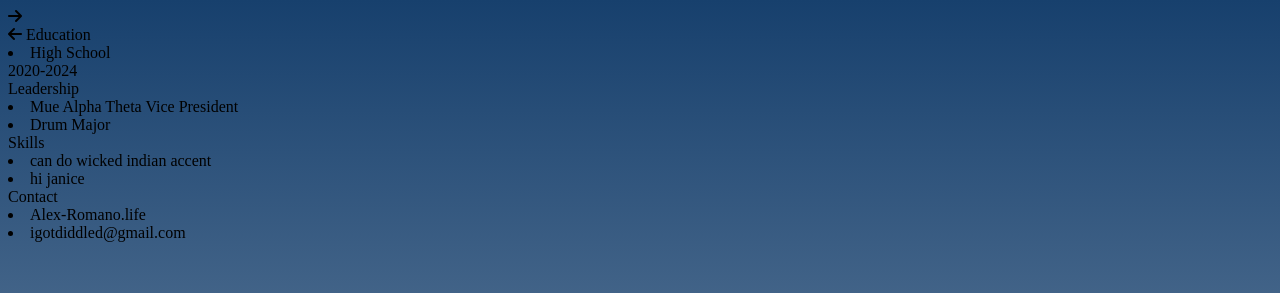
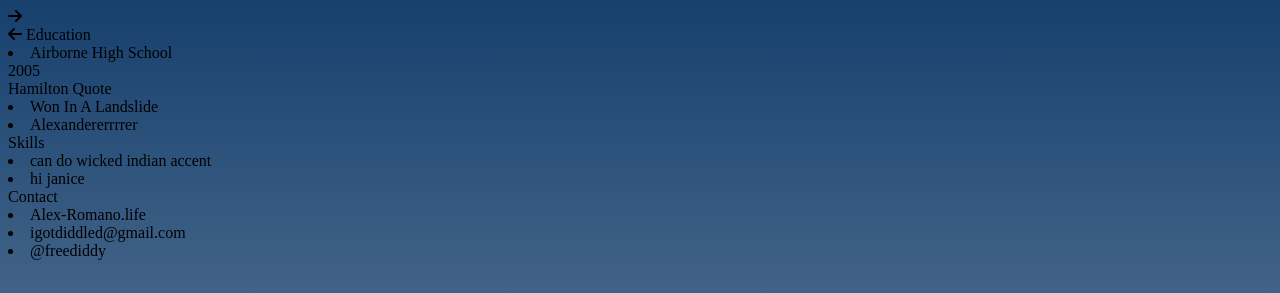
Before and after one commit to Crimeboi64/Website, a plain HTML site: page index.html in a window 1280 px wide. Shown: the top 293 px of the page. Drawn offline with Linux system fonts and the light colour scheme.

Commit message:
Add files via upload

```diff
--- a/index.html
+++ b/index.html
@@ -16,12 +16,12 @@
         <i class="fa-solid fa-arrow-left window-left"></i>
 
         <a>Education
-            <li>High School<br> 2020-2024</li>
+            <li>Airborne High School<br> 2005</li>
         </a>
 
-        <a>Leadership
-            <li>Mue Alpha Theta Vice President</li>
-            <li>Drum Major</li>
+        <a>Hamilton Quote
+            <li>Won In A Landslide</li>
+            <li>Alexandererrrrer</li>
         </a>
 
         <a>Skills
@@ -32,6 +32,7 @@
         <a>Contact
             <li>Alex-Romano.life</li>
             <li>igotdiddled@gmail.com</li>
+            <li>@freediddy</li>
         </a>
       </div>
 
```
